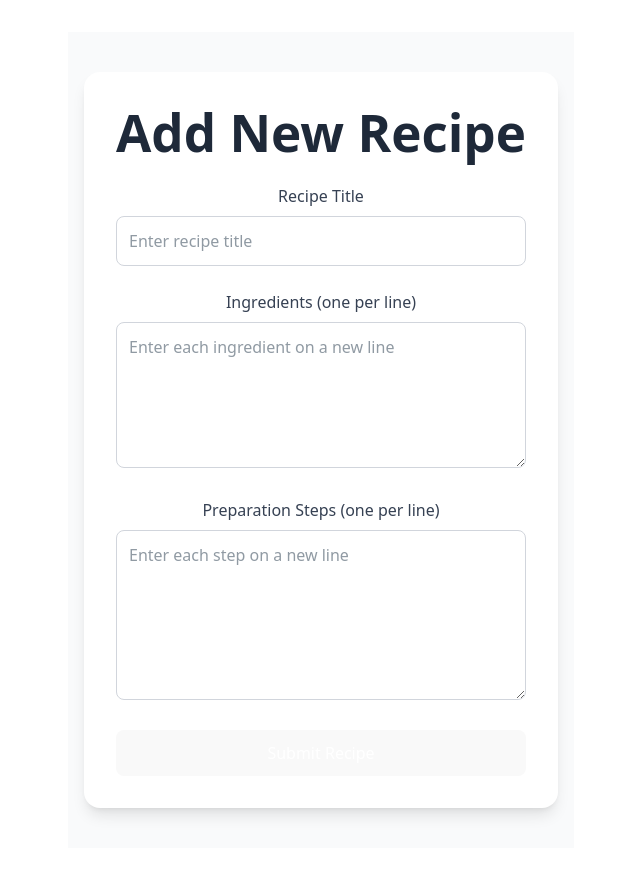
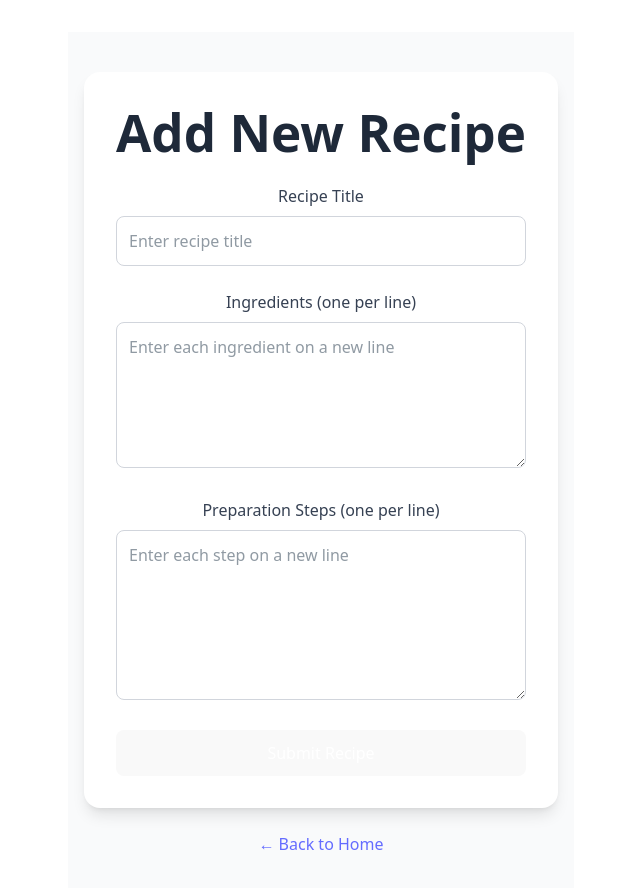
Before and after one commit to Oluwafemi99/alx-fe-reactjs, a React (Vite) app in the folder recipe-sharing-platform/: page /add in a window 1280 px wide. Shown: the top 888 px of the page, without its empty margins (319-959 px from the left). Built offline with nearby package versions, Linux system fonts and the light colour scheme.

Commit message:
recipeform

```diff
--- a/recipe-sharing-platform/src/components/AddRecipeForm.jsx
+++ b/recipe-sharing-platform/src/components/AddRecipeForm.jsx
@@ -1,4 +1,5 @@
 import React, { useState } from 'react'
+import { Link } from 'react-router-dom';
 
 function AddRecipeForm() {
 	// State for Form Input
@@ -7,7 +8,7 @@ function AddRecipeForm() {
     const [instructions, SetIntructions] = useState("");
 
 	// State for validation errors
-    const [errors, setError] = useState({});
+    const [errors, setErrors] = useState({});
 
     const handleSubmit = (e) => {
 			e.preventDefault();
@@ -35,19 +36,19 @@ function AddRecipeForm() {
 			}
 
         if (Object.keys(validationErrors).length > 0) {
-					setError(validationErrors);
+					setErrors(validationErrors);
 				} else {
 					alert("Recipe submitted successfully!");
 					// Clear Form
 					setTitle("");
 					setIngredients("");
 					SetIntructions("");
-					setError({});
+					setErrors({});
 				}
         }
 
       return (
-				<div className="min-h-screen bg-gray-50 flex items-center justify-center px-4 py-10">
+				<div className="min-h-screen bg-gray-50 flex items-center justify-center px-4 py-10 flex-col">
 					<div className="w-full max-w-2xl bg-white rounded-2xl shadow-lg p-8">
 						<h1 className="text-3xl font-bold text-gray-800 mb-6 text-center">
 							Add New Recipe
@@ -116,15 +117,17 @@ function AddRecipeForm() {
 									onChange={(e) => SetIntructions(e.target.value)}
 									rows="6"
 									className={`w-full border rounded-lg p-3 focus:outline-none focus:ring-2 ${
-										errors.steps
+										errors.instructions
 											? "border-red-500 focus:ring-red-300"
 											: "border-gray-300 focus:ring-indigo-300"
 									}`}
 									placeholder="Enter each step on a new line"
 								/>
 
-								{errors.steps && (
-									<p className="text-red-500 text-sm mt-1">{errors.steps}</p>
+								{errors.instructions && (
+									<p className="text-red-500 text-sm mt-1">
+										{errors.instructions}
+									</p>
 								)}
 							</div>
 
@@ -137,6 +140,12 @@ function AddRecipeForm() {
 							</button>
 						</form>
 					</div>
+					<Link
+						to="/"
+						className="text-indigo-600 font-medium hover:underline mt-6"
+					>
+						← Back to Home
+					</Link>
 				</div>
 			);
 }
```
